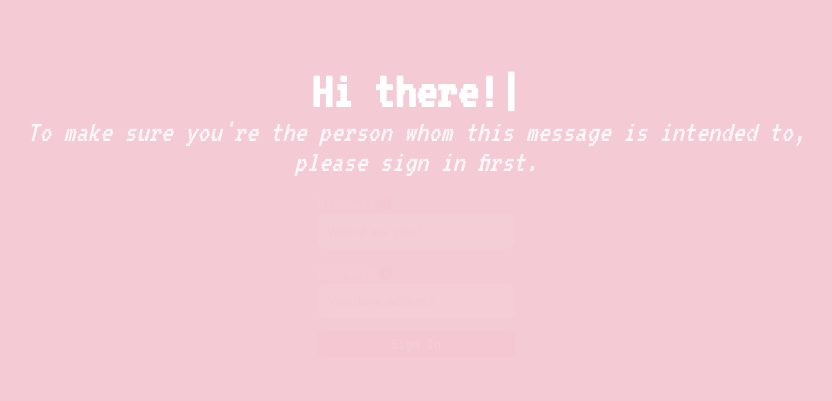
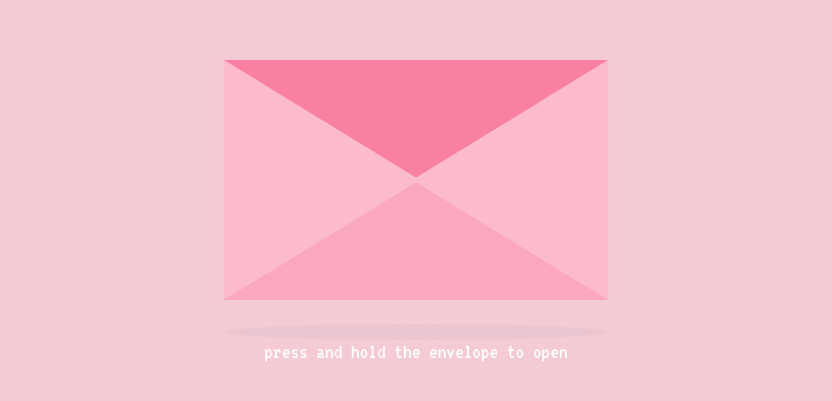
Before and after one commit to maevetra/valentine, a React (Create React App) app: page /#/letter in a window 1280 px wide. Before the commit this address led to /#/. Shown: the part 189-590 px from the top of the page, without its empty margins (224-1056 px from the left). Built offline with nearby package versions, Linux system fonts and the light colour scheme.

Commit message:
minor fix

```diff
--- a/src/index.js
+++ b/src/index.js
@@ -1,7 +1,7 @@
 import * as React from 'react';
 import { StrictMode } from 'react';
 import { createRoot } from 'react-dom/client';
-import { BrowserRouter } from 'react-router-dom';
+import { HashRouter } from 'react-router-dom';
 
 import App from './App';
 
@@ -10,8 +10,8 @@ const root = createRoot(rootElement);
 
 root.render(
   <StrictMode>
-    <BrowserRouter basename={process.env.PUBLIC_URL}>
+    <HashRouter basename={process.env.PUBLIC_URL}>
       <App />
-    </BrowserRouter>
+    </HashRouter>
   </StrictMode>
 );
--- a/src/landing.js
+++ b/src/landing.js
@@ -12,7 +12,7 @@ export default function Landing() {
 
   const handleSubmit = (event) => {
     event.preventDefault();
-    if (username === 'elank23' & password === '121022') {
+    if (username === 'elank23' & password === '121522010523') {
       console.log('authenticated');
       navigate('/loading', { replace: true });
     } else {
@@ -44,7 +44,7 @@ export default function Landing() {
               <div className="help-tip">
                   <p>Your Instagram handle.</p>
                 </div>
-              <input type="text" id="username" value={username}
+              <input type="text" id="username" value={username} required
               onChange={(event) =>
                   setUsername(event.target.value)}
               className="form-control" placeholder="Who tf are you?"/>
@@ -52,12 +52,12 @@ export default function Landing() {
             <div className='form3'>
             <label>Password</label>
             <div className="help-tip">
-                  <p>When did we go ice skating? (MMDDYY)</p>
+                  <p>Our 'official' first date + our anniversary (MMDDYYMMDDYY)</p>
                 </div>
-              <input type="password" id="password" value={password}
+              <input type="password" id="password" value={password} required
               onChange={(event) =>
                 setPassword(event.target.value)}
-              className="form-control" placeholder="You have access?"/>
+              className="form-control" placeholder="You sure you have access?"/>
             </div>
             <button type='submit' className='btn-signin'>
               Sign In
--- a/src/letter.js
+++ b/src/letter.js
@@ -10,7 +10,7 @@ const Letter = () => {
             <div className='card'>
                 <p className='message'><i>Roses are red,
                 <br/>Violets are blue,
-                <br/>I cannot rhyme, but I'm glad my Valentine is </i><b>you</b>.
+                <br/>I cannot rhyme, but at least my Valentine is </i><b>you</b>.
                 </p>
                 <img src={process.env.PUBLIC_URL + '/heart_pink.png'} alt='img'/>
             </div>
--- a/src/loading.css
+++ b/src/loading.css
@@ -71,7 +71,8 @@
   @keyframes text-changing {
     0% { content: "Loading...";}
     20% { content: "Fetching your data.";}
-    50% { content: "Be patient, idiot.";}
+    35% { content: "Be patient, idiot."}
+    50% { content: "Are you French? Because Eiffel for you.";}
     70% { content: "Ur a cutie hehehe.";}
     85% { content: "Almost there...";}
     95% { content: "Almost there..."; }
```
